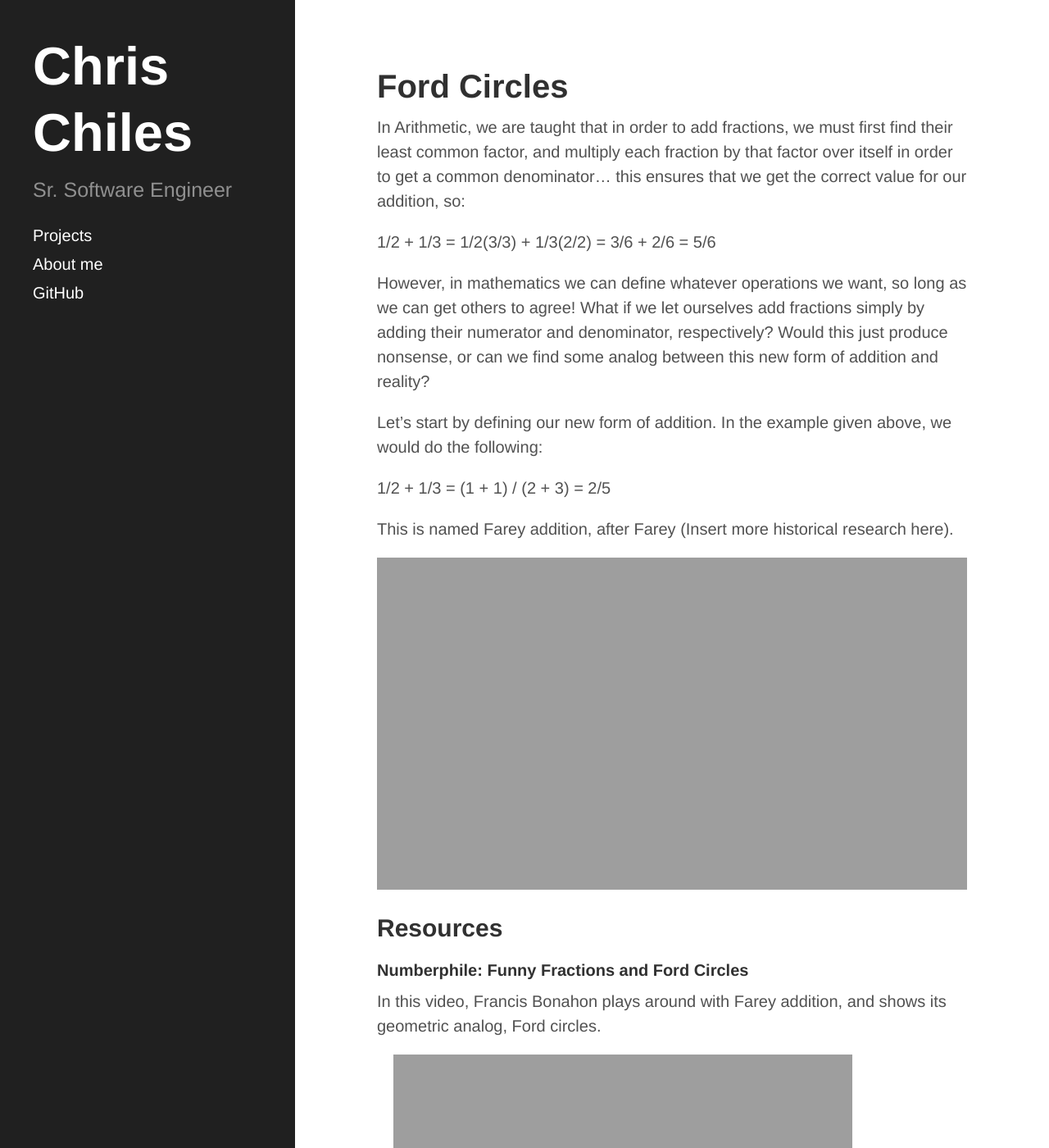
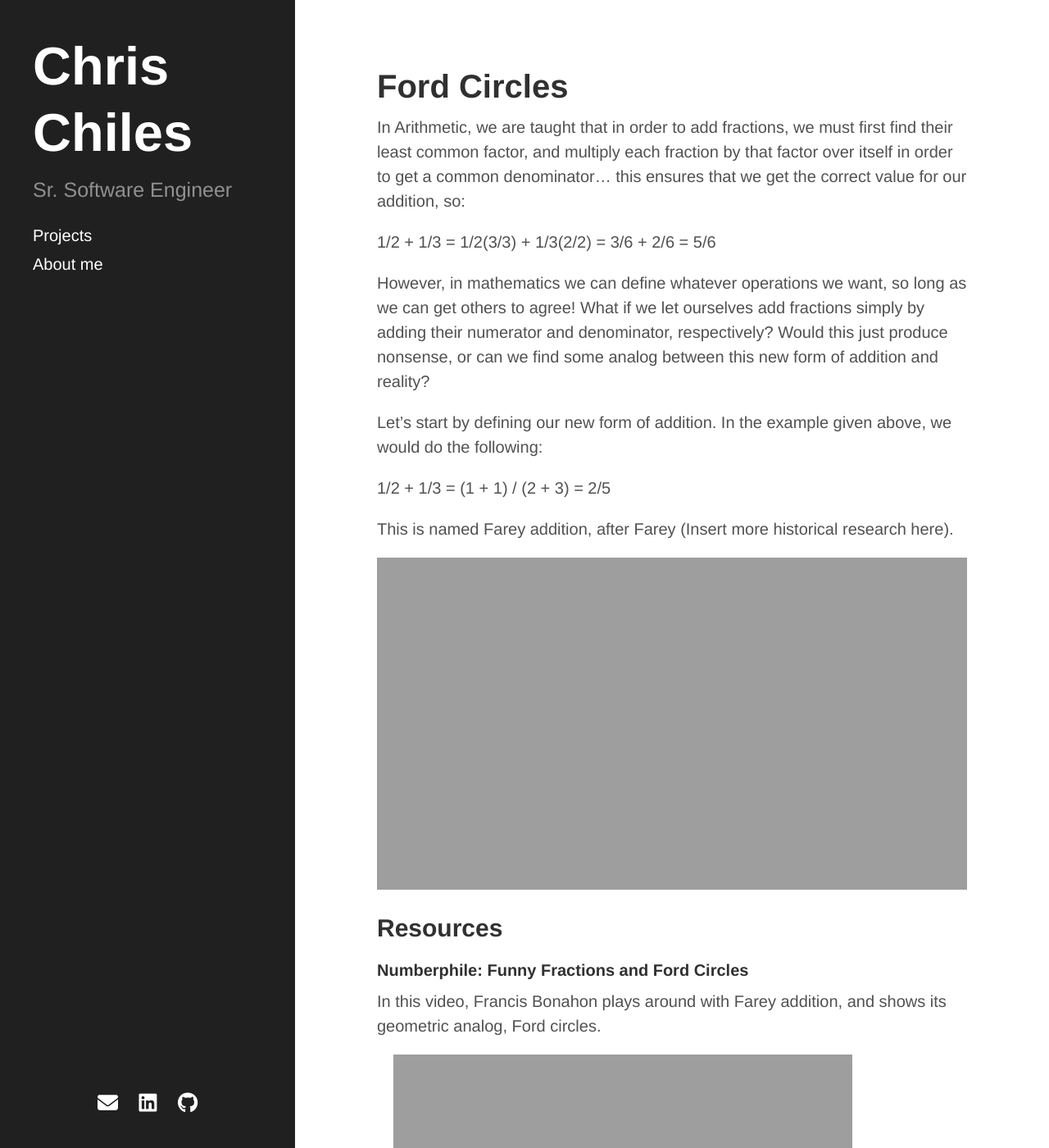
Before and after one commit to christopherchiles1/christopherchiles1.github.io, a Jekyll site: the page built from index.html, in a window 1280 px wide and 1400 px high. Shown: the whole window at 82% size. Built offline with Jekyll 4.4.1, drawn with Linux system fonts in a browser that asks for light colours; nearby versions of some CDN libraries; Markdown is read by kramdown in place of the engine named in the settings; the list of posts is cut into pages by our own code; grey boxes are pictures that could not be loaded.

Commit message:
add external links to sidebar

```diff
--- a/_includes/head.html
+++ b/_includes/head.html
@@ -10,6 +10,8 @@
     {{ site.title }} &middot; {{ page.title }}
   </title>
 
+  <script src="https://kit.fontawesome.com/72fb11ddbd.js"></script>
+
   <!-- CSS -->
   <link rel="stylesheet" href="{{ site.baseurl }}public/css/poole.css">
   <link rel="stylesheet" href="{{ site.baseurl }}public/css/syntax.css">
--- a/_includes/sidebar.html
+++ b/_includes/sidebar.html
@@ -20,8 +20,14 @@
           {% endif %}
         {% endif %}
       {% endfor %}
+    </nav>
 
-      <a class="sidebar-nav-item" href="{{ site.github }}">GitHub</a>
-    </nav>
+    <div class="sidebar-footer">
+      <ul class="icons">
+        <li><a href="mailto:christopher.chiles1@gmail.com"><span class="fas fa-envelope fa-lg"></span></a></li>
+        <li><a href="https://www.linkedin.com/in/christopherchiles1" target="blank"><span class="fab fa-linkedin fa-lg"></span></a></li>
+        <li><a href="https://github.com/christopherchiles1" target="blank"><span class="fab fa-github fa-lg"></span></a></li>
+      </ul>
+    </div>
   </div>
 </div>
--- a/public/css/custom.css
+++ b/public/css/custom.css
@@ -1,4 +1,3 @@
-
 /* Iframes CSS */
 iframe {
   border: none;
@@ -21,10 +20,16 @@ html {
 
 a.sidebar-nav-item:hover,
 a.sidebar-nav-item:focus {
-  transition: padding 0.3s;
-  transition-timing-function: ease-out;
-  padding-left: 7px;
   text-decoration: none;
+}
+
+@media (min-width: 58em) {
+  a.sidebar-nav-item:hover,
+  a.sidebar-nav-item:focus {
+    transition: padding 0.3s;
+    transition-timing-function: ease-out;
+    padding-left: 7px;
+  }
 }
 
 a:hover,
@@ -35,3 +40,37 @@ a:focus {
 .pagination {
   font-family: Helvetica, Arial, sans-serif;
 }
+
+.sidebar .container {
+  position: relative;
+  height: 100%;
+}
+
+.sidebar-nav {
+  margin-bottom: 50px;
+}
+
+.sidebar-footer {
+  text-align: center;
+  position: absolute;
+  bottom: 0;
+  left: 50%;
+  transform: translate(-50%, 0);
+}
+
+.sidebar-footer ul {
+  list-style: none;
+  margin: 0;
+  padding: 0;
+}
+
+.sidebar-footer li {
+  display: inline-block;
+  padding: 0px 5px 0px 5px;
+}
+
+@media (min-width: 58em) {
+  .sidebar-footer li {
+    padding: 0px 10px 0px 10px;
+  }
+}
```
